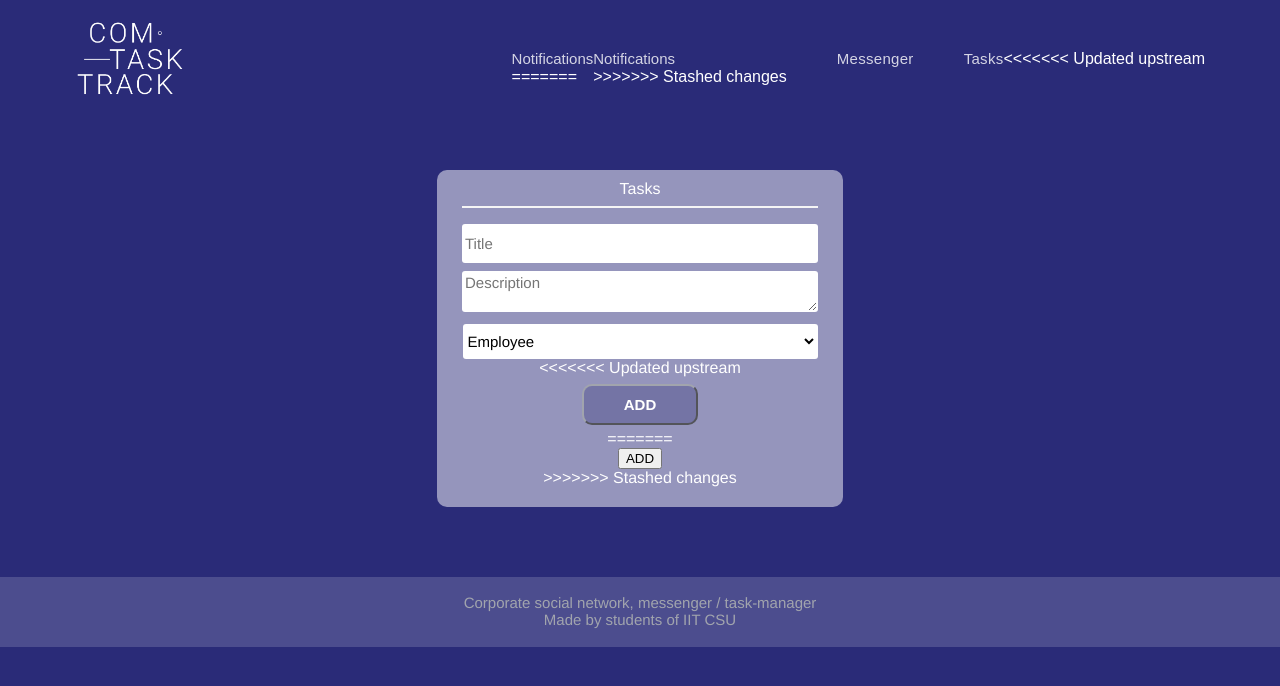
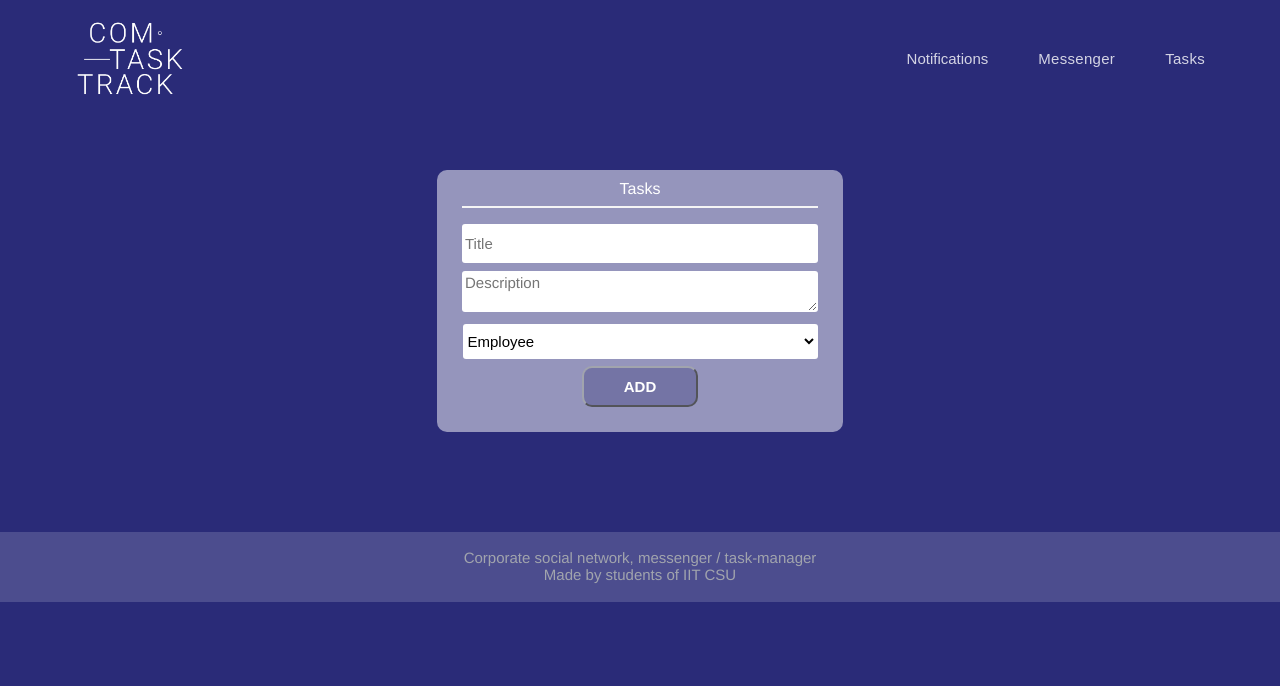
Before and after one commit to evabronskayaa/comttrack, a Django app: page /authentication/add_task/ in a window 1280 px wide. Shown: the top 686 px of the page. Run offline with Django 3.2, Linux system fonts and the light colour scheme; parts of the project's set-up code (start-up, migrations or seed data) failed here and were passed over; some libraries are stand-ins or nearby versions.

Commit message:
refactoring

```diff
--- a/authentication/static/authentication/css/tasks&messenger.css
+++ b/authentication/static/authentication/css/tasks&messenger.css
@@ -3,9 +3,9 @@ body, h1, p {
     font-size: 100%;
     font-weight: normal;
 }
-body, textarea {
+body, textarea{
     font-family: 'Helvetica', 'Arial', sans-serif;
-    background-color: #2a2b78;
+     background-color: #2a2b78;
 }
 
 header, section{
@@ -16,11 +16,6 @@ header, section{
     margin:0 auto;
 
 }
-<<<<<<< Updated upstream
-
-
-=======
->>>>>>> Stashed changes
 #about-popup{width:217px}
 .submenu-popup{
     background:#fff;
@@ -79,7 +74,7 @@ section{
     border-radius: 10px;
     color: white;
 }
-input, select, textarea {
+input, select, textarea{
     width: 350px;
     height: 35px;
     background-color: #fff;
@@ -92,10 +87,9 @@ input, select, textarea {
     -webkit-transition: all .3s linear;
     -o-transition: all .3s linear;
     outline: none;
-    font-family: 'Helvetica', 'Arial', sans-serif;
-  }
+}
 
-  .button-add{
+  button{
     margin: 7px auto 5px;
     font-size: 15px;
     font-weight: 600;
@@ -116,11 +110,7 @@ footer{
     color: #a1a4ad;
     text-align: center;
     font-size: 15px;
-<<<<<<< Updated upstream
-    margin-top: 50px;
-=======
     margin-top: 80px;
->>>>>>> Stashed changes
 }
 
 ul {
@@ -134,26 +124,7 @@ ul li a {
     position:relative;
     cursor:pointer;
 }
-<<<<<<< Updated upstream
-#button
-{
-    cursor:pointer;
-}
-#notifications {
-    display: none;
-    width: 350px;
-    position: absolute;
-    background: #FFF;
-    border: solid 1px rgba(100, 100, 100, .20);
-    -webkit-box-shadow: 0 3px 8px rgba(0, 0, 0, .20);
-    z-index: 0;
-}
-#notifications:before {
-    content: '';
-    display: block;
-    color: transparent;
-}
-=======
+
 .noti_Container {
         position:relative;
     }
@@ -185,7 +156,6 @@ ul li a {
         margin-top:-20px;
         margin-left:10px;
     }
->>>>>>> Stashed changes
 .seeAll {
     background: #F6F7F8;
     padding: 8px;
--- a/authentication/templates/authentication/add_task.html
+++ b/authentication/templates/authentication/add_task.html
@@ -4,165 +4,9 @@
 <html lang="en">
 <head>
     <meta charset="UTF-8">
-    <title>comttrack | Registration</title>
+    <title>comttrack | Tasks</title>
     <link rel="stylesheet" href = "{% static 'authentication/css/tasks&messenger.css' %}">
     <link rel="icon" type="image" href="{% static 'authentication/images/icon1.png' %}">
-<style>
-body, h1, p {
-    margin: 0;
-    font-size: 100%;
-    font-weight: normal;
-}
-body {
-    font-family: 'Helvetica', 'Arial', sans-serif;
-    background-color: #2a2b78;
-}
-
-header, section{
-    margin-bottom: 50px;
-}
-.content {
-    width:1200px;
-    margin:0 auto;
-
-}
-
-#noti_Container {
-        position:relative;
-    }
-
-    /* THE NOTIFICAIONS WINDOW. THIS REMAINS HIDDEN WHEN THE PAGE LOADS. */
-    .notifications {
-        display:none;
-        width:350px;
-        position:absolute;
-        top:30px;
-        left:0;
-        background:#FFF;
-        border:solid 1px rgba(100, 100, 100, .20);
-        -webkit-box-shadow:0 3px 8px rgba(0, 0, 0, .20);
-        z-index: 0;
-    }
-    /* AN ARROW LIKE STRUCTURE JUST OVER THE NOTIFICATIONS WINDOW */
-    .notifications:before {
-        content: '';
-        display:block;
-        width:0;
-        height:0;
-        color:transparent;
-        border:10px solid #CCC;
-        border-color:transparent transparent #FFF;
-        margin-top:-20px;
-        margin-left:10px;
-    }
-
-
-.main-menu {
-    float:right;
-    margin:50px 35px 20px;
-    font-family:Circe-Bold,sans-serif;
-    color: white;
-}
-
-.main-menu-link {
-    display:inline-block;
-    text-decoration: none;
-    color: rgba(255, 255, 255, 0.8);
-    font-size: 15px;
-    -webkit-transition:all .3s linear;
-    -o-transition:all .3s linear;
-    transition:all .3s linear;
-
-}
-.main-menu-item{
-    display:inline-block;
-    font-size:13px;
-    letter-spacing:.3px;
-    margin-left:50px;
-}
-.logo{
-    margin: 20px 35px 20px;
-    font-size: 55px;
-    color: #ffffff;
-}
-
-hr {
-    border: none; /* Убираем границу */
-    background-color: whitesmoke; /* Цвет линии */
-    color: whitesmoke; /* Цвет линии для IE6-7 */
-    height: 2px; /* Толщина линии */
-}
-
-section{
-    text-align: center;
-}
-.card{
-    margin-bottom: 20px;
-    padding: 10px 25px 20px;
-    display: inline-block;
-
-    background-color: rgba(255, 255, 255, 0.5);
-    border-radius: 10px;
-    color: white;
-}
-input, select, textarea {
-    width: 350px;
-    height: 35px;
-    background-color: #fff;
-    color: #000;
-    margin-top: 8px;
-    font-weight: 200;
-    font-size: 15px;
-    border: 1px solid transparent;
-    border-radius: 3px;
-    -webkit-transition: all .3s linear;
-    -o-transition: all .3s linear;
-    outline: none;
-    font-family: 'Helvetica', 'Arial', sans-serif;
-  }
-
-footer{
-    background-color: rgba(255, 255, 255, 0.16);
-    height: 70px;
-    color: #a1a4ad;
-    text-align: center;
-    font-size: 15px;
-    margin-top: 50px;
-}
-
-ul {
-            list-style:none;
-        }
-        ul li {
-            float:left;
-        }
-        ul li a {
-            text-decoration:none;
-            position:relative;
-            cursor:pointer;
-        }
-        .button
-        {
-            cursor:pointer;
-
-        }
-        .seeAll {
-            background:#F6F7F8;
-            padding:8px;
-            font-size:12px;
-            font-weight:bold;
-
-            text-align:center;
-        }
-        .seeAll a {
-            color:rgba(103, 103, 156, 1);
-        }
-        .seeAll a:hover {
-            background:#F6F7F8;
-            color:rgba(103, 103, 156, 1);
-            text-decoration:underline;
-        }
-</style>
 </head>
 <body>
 <script src="https://ajax.googleapis.com/ajax/libs/jquery/1.10.1/jquery.min.js"></script>
@@ -170,13 +14,8 @@ ul {
         <div class="content">
             <img class="logo" src = "{% static 'authentication/images/logo3.png' %}" width="110" alt="">
             <ul class="main-menu">
-<<<<<<< Updated upstream
-                <li id="noti_Container">
-                    <div class="button"><a class="main-menu-link" href="#">Notifications</a></div>
-=======
                 <li class="noti_Container">
                     <div class="button-noti"><a class="main-menu-link" href="#">Notifications</a></div>
->>>>>>> Stashed changes
                     <div class="notifications">
                         <div style="height:250px;">
                             <!--здесь должны отображаться уведомления -->
@@ -190,11 +29,7 @@ ul {
         </div>
         <script>
             $(document).ready(function () {
-<<<<<<< Updated upstream
-                $('.button').click(function () {
-=======
                 $('.button-noti').click(function () {
->>>>>>> Stashed changes
                     $('.notifications').fadeToggle('fast', 'linear');
                     return false
                 });
@@ -208,11 +43,7 @@ ul {
             <form method="post">
                 {%  csrf_token %}
                 {{ form.as_p }}
-<<<<<<< Updated upstream
-                <p><button class="button-add" type = "submit">ADD</button></p>
-=======
                 <p><button type = "submit">ADD</button></p>
->>>>>>> Stashed changes
             </form>
         </div>
     </section>
```
